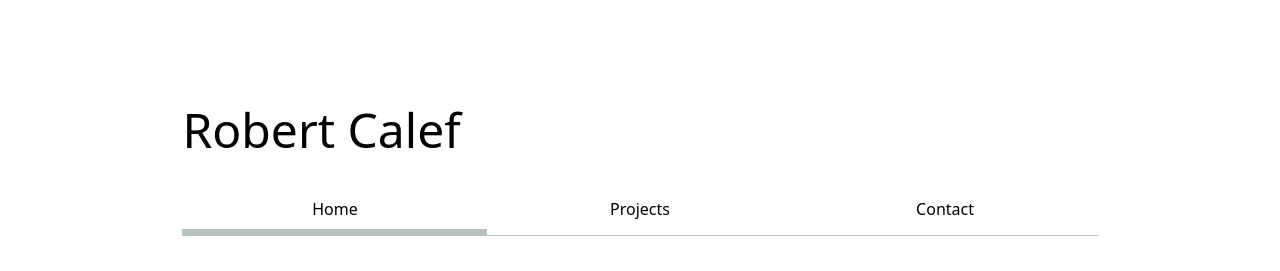
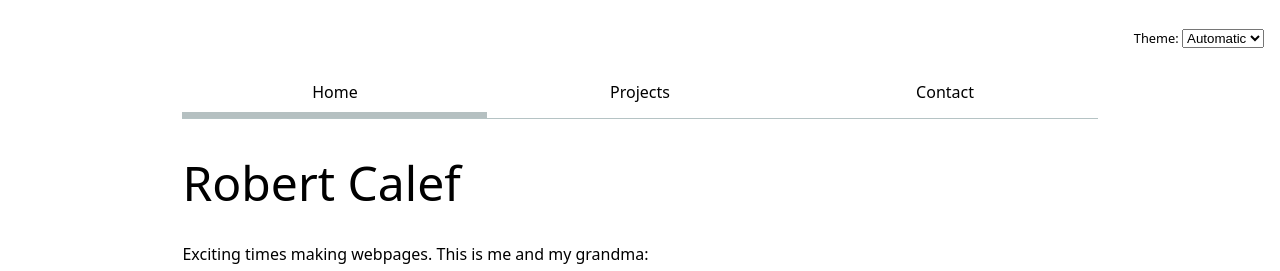
Before and after one commit to rcalef/portfolio, a plain HTML site: page index.html in a window 1280 px wide. Shown: the top 271 px of the page. Drawn offline with Linux system fonts and the light colour scheme.

Commit message:
JS changes from Lab 3

```diff
--- a/global.js
+++ b/global.js
@@ -1,5 +1,63 @@
-console.log("IT’S ALIVE!");
+const ARE_WE_HOME = document.documentElement.classList.contains("home");
 
 function $$ (selector, context = document) {
 	return Array.from(context.querySelectorAll(selector));
 }
+
+document.body.insertAdjacentHTML("afterbegin", `
+	<label class="color-scheme">
+		Theme:
+		<select name="color-scheme" id="color_scheme_selector">
+			<option value="light dark" selected>Automatic</option>
+			<option value="light">Light</option>
+			<option value="dark">Dark</option>
+		</select>
+	</label>`
+);
+function setColorScheme (scheme) {
+	document.documentElement.style.setProperty("color-scheme", scheme);
+}
+
+
+let select = document.querySelector("#color_scheme_selector");
+select.addEventListener("input", function (event) {
+	setColorScheme(event.target.value);
+	localStorage.setItem("colorScheme", event.target.value);
+});
+
+if ("colorScheme" in localStorage) {
+	const curr_scheme = localStorage.getItem("colorScheme");
+	setColorScheme(curr_scheme);
+	select.value = curr_scheme;
+}
+
+
+let pages = [
+	{url: "", title: "Home"},
+	{url: "projects/", title: "Projects"},
+	{url: "contact/", title: "Contact"},
+];
+
+let nav = document.createElement("nav");
+document.body.prepend(nav);
+
+for (let p of pages) {
+	let url = p.url;
+	let a = document.createElement("a")
+
+	if (!ARE_WE_HOME && !url.startsWith("http")) {
+		url = "../" + url;
+	}
+	a.href = url;
+	a.textContent = p.title;
+
+	if (a.host === location.host && a.pathname === location.pathname) {
+		a.classList.add("current");
+	}
+
+	if (a.host !== location.host) {
+		a.target = "_blank";
+	}
+
+	nav.append(a);
+}
--- a/index.html
+++ b/index.html
@@ -1,5 +1,5 @@
 <!DOCTYPE html>
-<html lang="en">
+<html lang="en" class="home">
 <script type="module" src="global.js"></script>
 <head>
     <meta charset="UTF-8">
@@ -9,11 +9,6 @@
 </head>
 <body>
     <h1>Robert Calef</h1>
-    <nav>
-        <a class="current">Home</a>
-        <a href="./projects/index.html">Projects</a>
-        <a href="./contact/index.html">Contact</a>
-    </nav>
     <p>Exciting times making webpages. This is me and my grandma:</p>
     <img src="images/grandma.jpg" alt="Me and my grandma" height="400">
     <p
--- a/style.css
+++ b/style.css
@@ -1,5 +1,6 @@
 html {
 	--color-accent: oklch(65% 50% 0);
+	color-scheme: light dark;
 }
 
 body {
@@ -22,6 +23,14 @@ label, input, textarea {
 label {
 	/* Add some space before each label that grows as the font size grows */
 	margin-top: 1em;
+}
+
+.color-scheme {
+	position: absolute;
+	top: 1rem;
+	right: 1rem;
+	font-family: inherit;
+	font-size: 80%;
 }
 
 input, textarea {
@@ -53,11 +62,12 @@ h1, h2, h3, h4 {
 }
 
 nav {
+	--border-color: oklch(50% 10% 200 / 40%);
 	display: flex;
 	margin-bottom: 1cm;
 	border-bottom-width: 1px;
 	border-bottom-style: solid;
-	border-bottom-color: oklch(80% 3% 200);
+	border-bottom-color: var(--border-color);
 
 	a {
 		flex: 1;
@@ -71,7 +81,7 @@ nav {
 			border-bottom-width: 0.4em;
 			border-bottom-style: solid;
 			border-bottom-color: var(--color-accent);
-			background-color: oklch(from var(--color-accent) 95% 5% h);
+			background-color: color-mix(in oklch, var(--color-accent), canvas 85%);
 		}
 	}
 }
```
Also changed, not shown: contact/index.html (+0 -5 lines), projects/index.html (+0 -5 lines).
